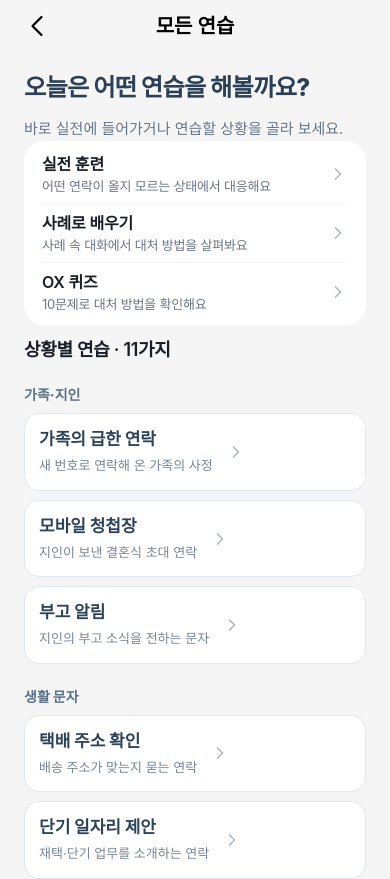
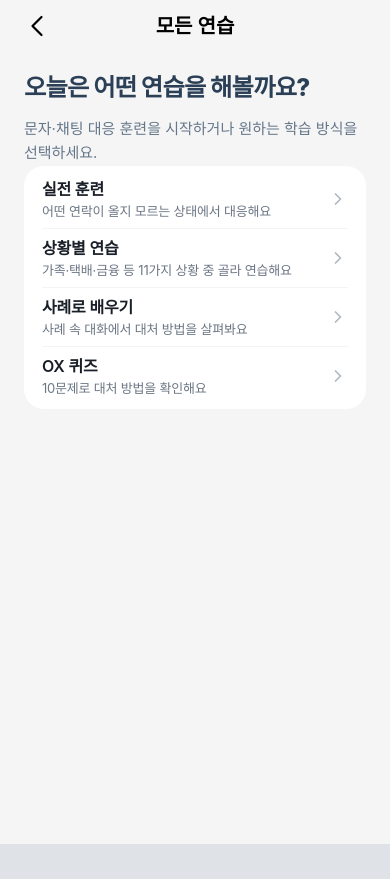
Before and after one commit to dayofhiki/gdgoc_team8, a Next.js app: page /practice in a window 390 px wide. Shown: the top 879 px of the page. After the commit the page ends 844 px from the top, so only its background shows below. Built offline with nearby package versions, Linux system fonts and the light colour scheme; no server answers; a web font is replaced by a local one.

Commit message:
Improve senior-friendly training navigation and phone menu

```diff
--- a/src/app/practice/page.tsx
+++ b/src/app/practice/page.tsx
@@ -5,10 +5,10 @@ import { TRAINING_TOPICS } from "@/lib/trainingCatalog";
 
 const shortcuts = [
   { title: "실전 훈련", description: "어떤 연락이 올지 모르는 상태에서 대응해요", href: "/roleplay?mode=live" },
+  { title: "상황별 연습", description: `가족·택배·금융 등 ${TRAINING_TOPICS.length}가지 상황 중 골라 연습해요`, href: "/roleplay/select" },
   { title: "사례로 배우기", description: "사례 속 대화에서 대처 방법을 살펴봐요", href: "/roleplay/case" },
   { title: "OX 퀴즈", description: "10문제로 대처 방법을 확인해요", href: "/quiz" },
 ];
-const categories = [...new Set(TRAINING_TOPICS.map(topic => topic.category))];
 
 export default function PracticeCatalog() {
   return (
@@ -17,7 +17,7 @@ export default function PracticeCatalog() {
       <section className="screen__body rt-select-page">
         <div className="rt-select-heading">
           <h2>오늘은 어떤 연습을 해볼까요?</h2>
-          <p>바로 실전에 들어가거나 연습할 상황을 골라 보세요.</p>
+          <p>문자·채팅 대응 훈련을 시작하거나 원하는 학습 방식을 선택하세요.</p>
         </div>
         <div className="list">
           {shortcuts.map(item => (
@@ -30,22 +30,6 @@ export default function PracticeCatalog() {
             </Link>
           ))}
         </div>
-        <div className="rt-select-categories">
-          <h2 className="sec__title">상황별 연습 · {TRAINING_TOPICS.length}가지</h2>
-          {categories.map(category => (
-            <section key={category} className="rt-select-category">
-              <h3>{category}</h3>
-              <div className="rt-select-list">
-                {TRAINING_TOPICS.filter(topic => topic.category === category).map(topic => (
-                  <Link key={topic.id} href={`/roleplay?topic=${topic.id}`} className="rt-select-item">
-                    <span className="rt-select-copy"><strong>{topic.title}</strong><small>{topic.description}</small></span>
-                    <ChevronRight />
-                  </Link>
-                ))}
-              </div>
-            </section>
-          ))}
-        </div>
       </section>
     </Screen>
   );
```
